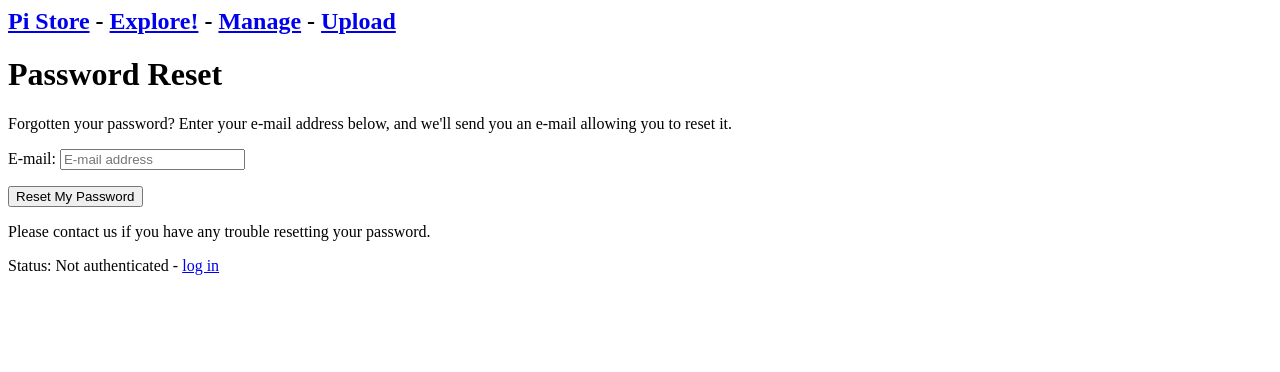
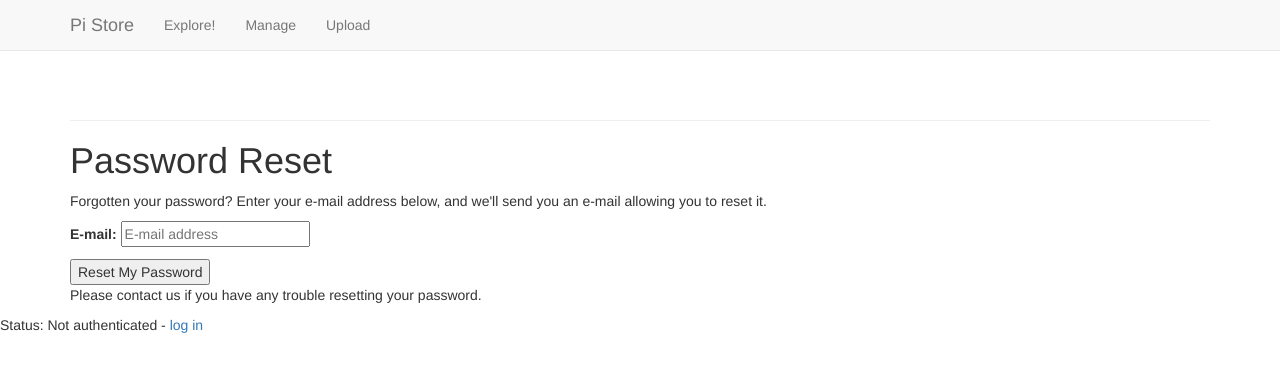
Before and after one commit to LinusS1/pi-store, a Django app: page /accounts/password/reset/ in a window 1280 px wide. Shown: the top 372 px of the page. Run offline with Django 3.2, Linux system fonts and the light colour scheme; some libraries are stand-ins or nearby versions.

Commit message:
Add bootstrap3 to base.html

```diff
--- a/store/downloadapp/templates/downloadapp/base.html
+++ b/store/downloadapp/templates/downloadapp/base.html
@@ -1,20 +1,61 @@
 {% load socialaccount %}
 {% load account %}
-<h2>
-	<a href="{% url 'downloadapp:index' %}">Pi Store</a> -
-	<a href="{% url 'downloadapp:explore' %}">Explore!</a> -
-	<a href="{% url 'downloadapp:manage' %}">Manage</a> -
-	<a href="{% url 'dev:dev_index' %}">Upload</a>
-</h2>
-{% if messages %}
-<ul class="messages">
-    {% for message in messages %}
-    <p{% if message.tags %} class="{{ message.tags }}"{% endif %}>{{ message }}</p>
-    {% endfor %}
+{% load bootstrap3 %}
+<!DOCTYPE html>
+<html lang="en">
+	<head>
+		<meta charset="utf-8">
+		<meta http-equiv="X-UA-Compatible" content="IE=edge">
+		<meta name="viewport" content="width=device-width, initial-scale=1">
+
+		<title>Pi Store</title>
+
+		{% bootstrap_css %}
+		{% bootstrap_javascript %}
+
+	</head>
+
+	<body>
+
+		<!-- Static navbar -->
+		<nav class="navbar navbar-default navbar-static-top">
+			<div class="container">
+
+				<div class="navbar-header">
+					<button type="button" class="navbar-toggle collapsed"
+						data-toggle="collapse" data-target="#navbar"
+						aria-expanded="false" aria-controls="navbar">
+					</button>
+					<a class="navbar-brand" href="{% url 'downloadapp:index' %}">Pi Store</a>
+				</div>
+
+				<div id="navbar" class="navbar-collapse collapse">
+					<ul class="nav navbar-nav">
+						<li><a href="{% url 'downloadapp:explore' %}">Explore!</a></li>
+						<li><a href="{% url 'downloadapp:manage' %}">Manage</a></li>
+						<li><a href="{% url 'dev:dev_index' %}">Upload</a></li>
 					</ul>
-{% endif %}
 
+				</div><!--/.nav-collapse-->
+			</div>
+		</nav>
+
+		<!--Messages/notifications-->
+
+
+		<!--Regular page content-->
+		<div class="container">
+
+			<div class="page-header">
+				{% block header %}{% endblock header %}
+			</div>
+			<div>
 				{% block content %}{% endblock content %}
+			</div>
+
+		</div> <!--/container-->
+
+	</body>
 
 	<footer>
 		<p>
```
Also changed, not shown: store/store/settings.py (+8 -0 lines). Lines whose indentation alone changed are shown as unchanged.
